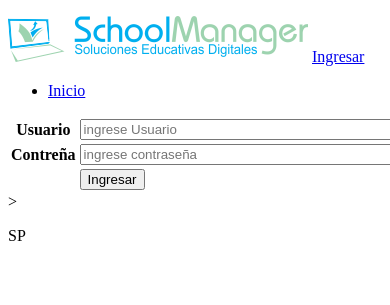
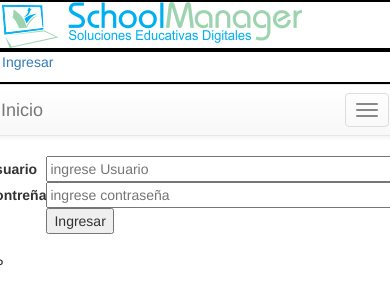
Before and after one commit to claudiabautista/school, a PHP site: page /index.php?men=login&id=1 in a window 390 px wide; the page is wider, and only the part inside the window is pictured. Shown: the top 305 px of that part. Run offline with PHP 8.4, Linux system fonts and the light colour scheme; data that the repository does not hold is empty.

Commit message:
cambios reparacion de encabezado

```diff
--- a/includes/mod_cen/form/f_new_people.php
+++ b/includes/mod_cen/form/f_new_people.php
@@ -1,5 +1,5 @@
 <form action="index.php?men=people&id=1" method="POST" >
-	<div>
+	<div class="container-fluid">
 		<div>
 			<div>Tipo</div>
 			<div>
--- a/includes/mod_encabe/principal.php
+++ b/includes/mod_encabe/principal.php
@@ -1,5 +1,8 @@
-<p><img src="img/iconos/logo.png" alt="soluciones educativas digitales">
-<?php
+<div class="col-md-12" style="border: 1px solid black">
+	<div class="col-md-3"  style="border: 1px solid black"><img src="img/iconos/logo.png" alt="soluciones educativas digitales"></div>
+	<div class="col-md-7" style="border: 1px solid black"></div>
+	<div class="col-md-2" style="border: 1px solid black"> <p>
+		<?php
 	if(isset($_SESSION['username'])) {
 		echo "Hola  ".$_SESSION['nombre']."&nbsp;&nbsp;&nbsp;";
 		echo "userId  ".$_SESSION['peopleId']."&nbsp;&nbsp;&nbsp;";
@@ -7,5 +10,6 @@
 	}else {
 		echo '<a href="index.php?men=login&id=1" >Ingresar</a> ';
 	}
-?>
-</p>
+	?></p>
+	</div>
+</div>
--- a/includes/mod_men/principal.php
+++ b/includes/mod_men/principal.php
@@ -1,3 +1,25 @@
-<ul>
-	<li><a href="index.php">Inicio</a></li>
-</ul>
+
+ <div class="container-fluid">
+    <!-- Brand and toggle get grouped for better mobile display -->
+    <div class="navbar-header">
+      <button type="button" class="navbar-toggle collapsed" data-toggle="collapse" data-target="#bs-example-navbar-collapse-1" aria-expanded="false">
+        <span class="sr-only">Toggle navigation</span>
+        <span class="icon-bar"></span>
+        <span class="icon-bar"></span>
+        <span class="icon-bar"></span>
+      </button>
+      <a class="navbar-brand" href="index.php">Inicio</a>
+    </div>
+
+    <!-- Collect the nav links, forms, and other content for toggling -->
+    <div class="collapse navbar-collapse" id="bs-example-navbar-collapse-1">
+
+      <form class="navbar-form navbar-left">
+        <div class="form-group">
+          <input type="text" class="form-control" placeholder="Search">
+        </div>
+        <button type="submit" class="btn btn-default">Submit</button>
+      </form>
+
+    </div><!-- /.navbar-collapse -->
+  </div><!-- /.container-fluid -->
--- a/layouts/layout_slat.php
+++ b/layouts/layout_slat.php
@@ -9,12 +9,21 @@ session_start();
    	<meta name="viewport" content="width=device-width, user-scalable=no, initial-scale=1.0, maximum-scale=1.0, minimum-scale=1.0">
    	<meta name="description" content="School Manager">
    	<meta name="keywords" content="School Manager">
+    <!-- Latest compiled and minified CSS -->
+    <link rel="stylesheet" href="https://maxcdn.bootstrapcdn.com/bootstrap/3.3.7/css/bootstrap.min.css" integrity="sha384-BVYiiSIFeK1dGmJRAkycuHAHRg32OmUcww7on3RYdg4Va+PmSTsz/K68vbdEjh4u" crossorigin="anonymous">
+
+<!-- Optional theme -->
+   <link rel="stylesheet" href="https://maxcdn.bootstrapcdn.com/bootstrap/3.3.7/css/bootstrap-theme.min.css" integrity="sha384-rHyoN1iRsVXV4nD0JutlnGaslCJuC7uwjduW9SVrLvRYooPp2bWYgmgJQIXwl/Sp" crossorigin="anonymous">
+
+<!-- Latest compiled and minified JavaScript -->
+   <script src="https://maxcdn.bootstrapcdn.com/bootstrap/3.3.7/js/bootstrap.min.js" integrity="sha384-Tc5IQib027qvyjSMfHjOMaLkfuWVxZxUPnCJA7l2mCWNIpG9mGCD8wGNIcPD7Txa" crossorigin="anonymous"></script>
    	<script src="jquery/jquery-1.6.2.min.js"></script>
   	<script src="jquery/jquery.lightbox-0.5.min.js"></script>
 	</head>
 	<body>
-		<div>
-			<header>
+		<div class="row">
+			<div class="row">
+      <header>
             <?php
 					if (file_exists($path_modulo6))
 		       		include ($path_modulo6);
@@ -22,7 +31,8 @@ session_start();
 		       		die ('error al cargar el modulo');
       			?>
       	</header>
-         <nav>
+      </div>
+         <nav class="navbar navbar-default">
                 <?php
                 if (file_exists($path_modulo2))
 		       		include ($path_modulo2);
@@ -30,6 +40,7 @@ session_start();
 		       		die ('error al cargar el modulosssss');
       			?>
          </nav>
+
          <section>
          	<article>
          		<?php
```
Also changed, not shown: includes/mod_men/admin.php (indentation only).
